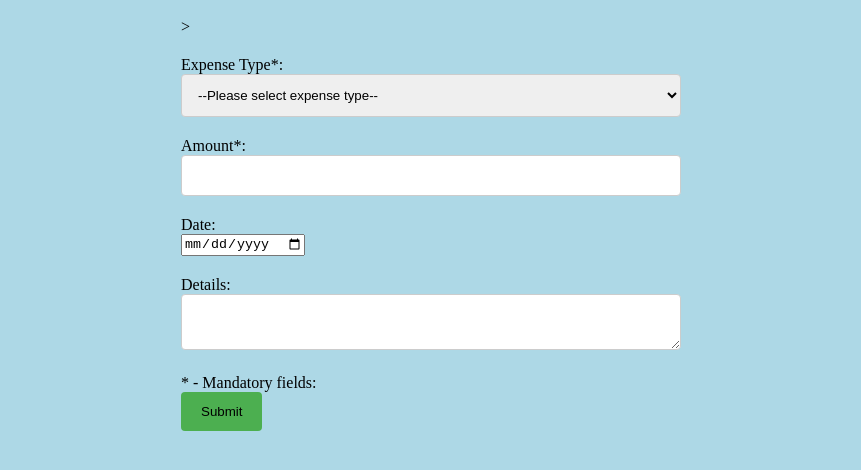
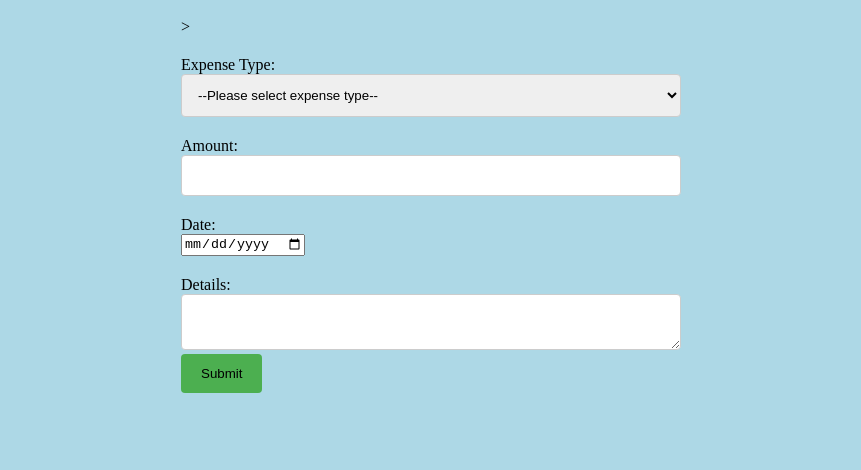
Before and after one commit to ButterflyAdmin/ButterflyAdmin.github.io, a plain HTML site: page index.html in a window 1280 px wide. Shown: the part 120-590 px from the top of the page, without its empty margins (209-1070 px from the left). Drawn offline with Linux system fonts and the light colour scheme.

Commit message:
Update index.html

```diff
--- a/index.html
+++ b/index.html
@@ -10,7 +10,7 @@
 	<h1 style="color:Tomato;">BUTTERFLY APARTMENTS OWNERS ASSOCIATION</h1>
 	<h1>Expense submission portal</h1>
 	<form action="https://fabform.io/f/XgOGrjG" method="post">>
-		<label for="Expense Type">Expense Type*:</label>
+		<label for="Expense Type">Expense Type:</label>
 		<select id="Expense Type" name="Expense Type" required>
 			<option value="">--Please select expense type--</option>
 			<option value="Electrical">Electrical</option>
@@ -23,7 +23,7 @@
 			<option value="Other">Other</option>
 		</select>
 
-		<label for="Amount">Amount*:</label>
+		<label for="Amount">Amount:</label>
 		<input type="number" id="Amount" name="Amount" required>
 
         <label for="Date">Date:</label>
@@ -31,7 +31,7 @@
 
 		<label for="Details">Details:</label>
 		<textarea id="Details" name="Details"></textarea>
-        <label for="* - Mandatory fields">* - Mandatory fields:</label>
+
 		<input type="submit" value="Submit">
 	</form>
 
```
